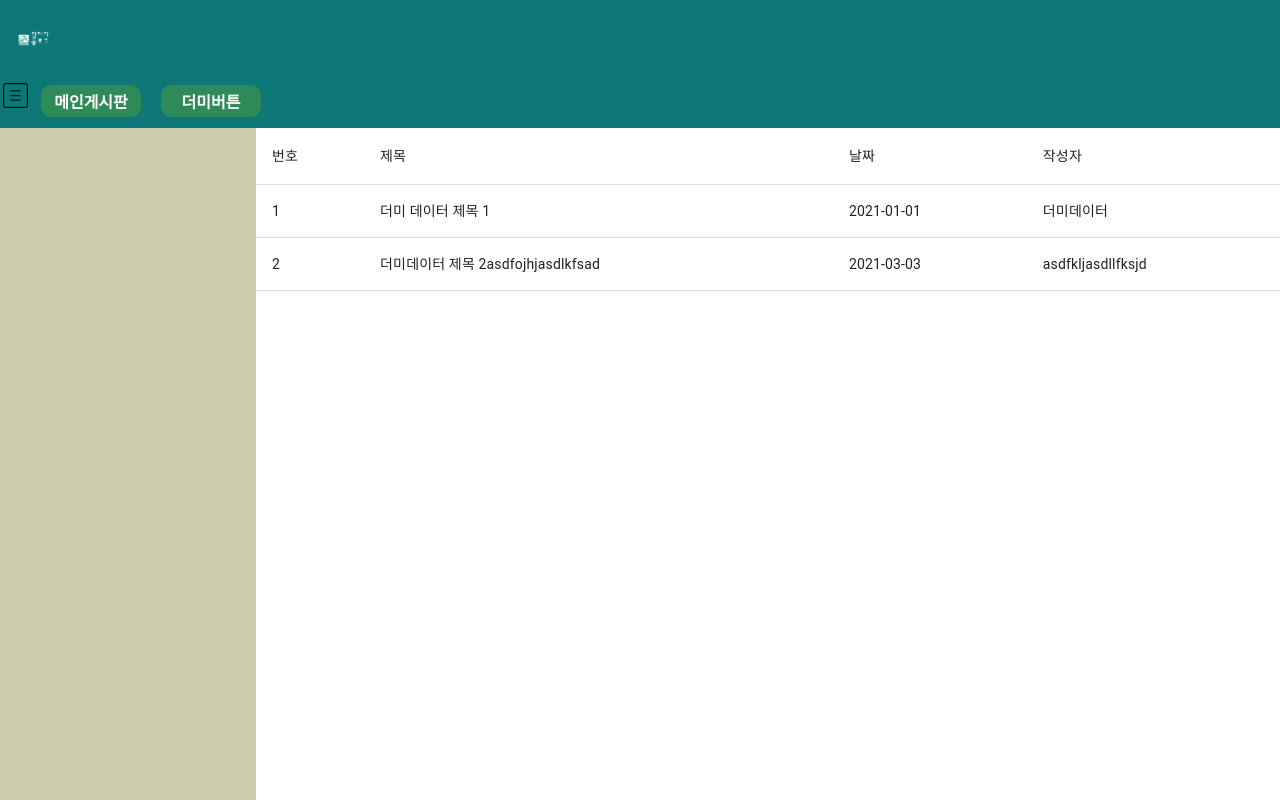
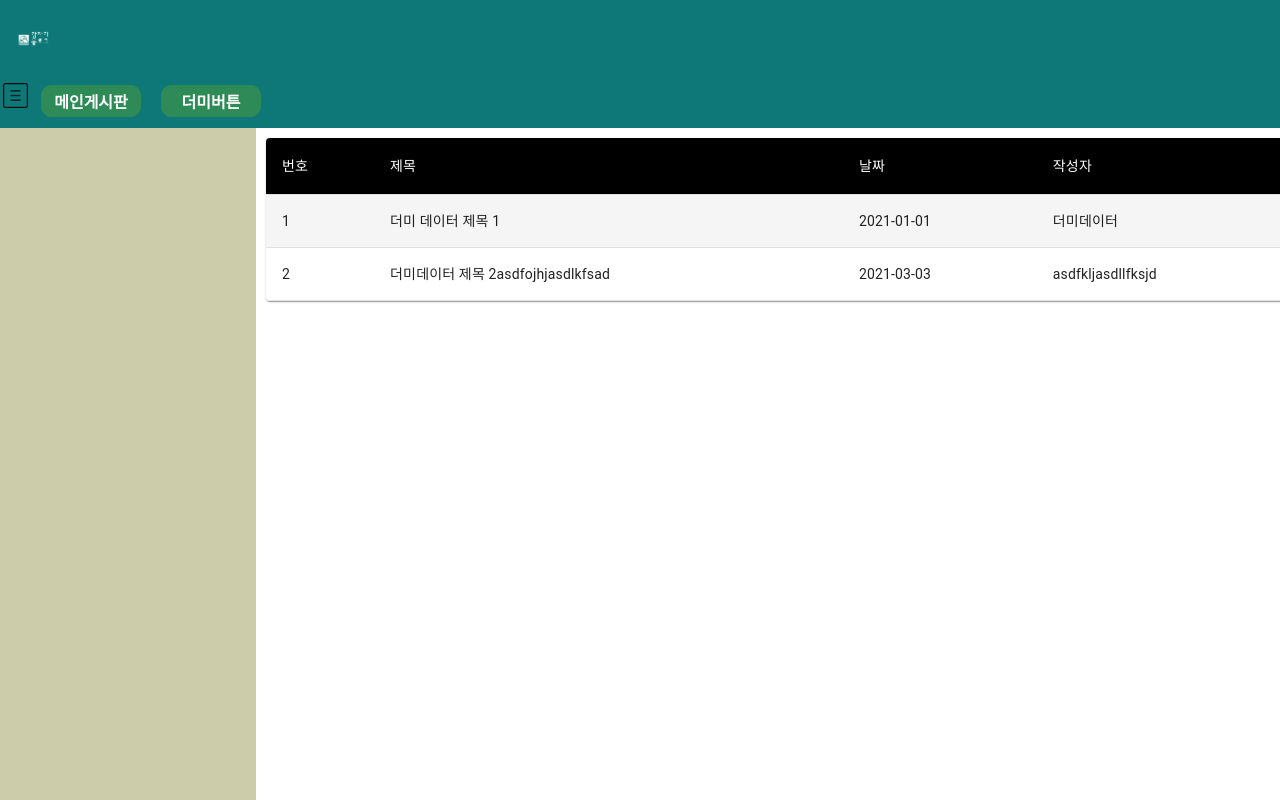
Before and after one commit to SI-Kim/nextjs-easy-blog-app, a Next.js app: page /board1/MainBoard in a window 1280 px wide. Shown: the top 800 px of the page. Built offline with nearby package versions, Linux system fonts and the light colour scheme.

Commit message:
table 수정

```diff
--- a/pages/board1/MainBoard.js
+++ b/pages/board1/MainBoard.js
@@ -1,11 +1,14 @@
 import styles from "../../styles/layouts.module.css";
 import {
+  TableContainer,
   Table,
   TableHead,
   TableBody,
   TableRow,
   TableCell
 } from "@material-ui/core";
+import { withStyles } from "@material-ui/core/styles";
+import Paper from "@material-ui/core/Paper";
 
 export default function MainBoard() {
   const mainBoardDatas = [
@@ -26,28 +29,49 @@ export default function MainBoard() {
       link: "/board1/MainBoard"
     }
   ];
+
+  const StyledTableCell = withStyles((theme) => ({
+    head: {
+      backgroundColor: theme.palette.common.black,
+      color: theme.palette.common.white
+    },
+    body: {
+      fontSize: 14
+    }
+  }))(TableCell);
+
+  const StyledTableRow = withStyles((theme) => ({
+    root: {
+      "&:nth-of-type(odd)": {
+        backgroundColor: theme.palette.action.hover
+      }
+    }
+  }))(TableRow);
+
   return (
     <div className={styles.main}>
+      <TableContainer component={Paper} style={{ margin: "10px" }}>
         <Table>
           <TableHead>
-          <TableRow>
-            <TableCell>번호</TableCell>
-            <TableCell>제목</TableCell>
-            <TableCell>날짜</TableCell>
-            <TableCell>작성자</TableCell>
-          </TableRow>
+            <StyledTableRow>
+              <StyledTableCell>번호</StyledTableCell>
+              <StyledTableCell>제목</StyledTableCell>
+              <StyledTableCell>날짜</StyledTableCell>
+              <StyledTableCell>작성자</StyledTableCell>
+            </StyledTableRow>
           </TableHead>
           <TableBody>
             {mainBoardDatas.map((data) => (
-            <TableRow key={data.id}>
-              <TableCell>{data.id}</TableCell>
-              <TableCell>{data.title}</TableCell>
-              <TableCell>{data.date}</TableCell>
-              <TableCell>{data.author}</TableCell>
-            </TableRow>
+              <StyledTableRow key={data.id}>
+                <StyledTableCell>{data.id}</StyledTableCell>
+                <StyledTableCell>{data.title}</StyledTableCell>
+                <StyledTableCell>{data.date}</StyledTableCell>
+                <StyledTableCell>{data.author}</StyledTableCell>
+              </StyledTableRow>
             ))}
           </TableBody>
         </Table>
+      </TableContainer>
     </div>
   );
 }
```
Lines whose indentation alone changed are shown as unchanged.
